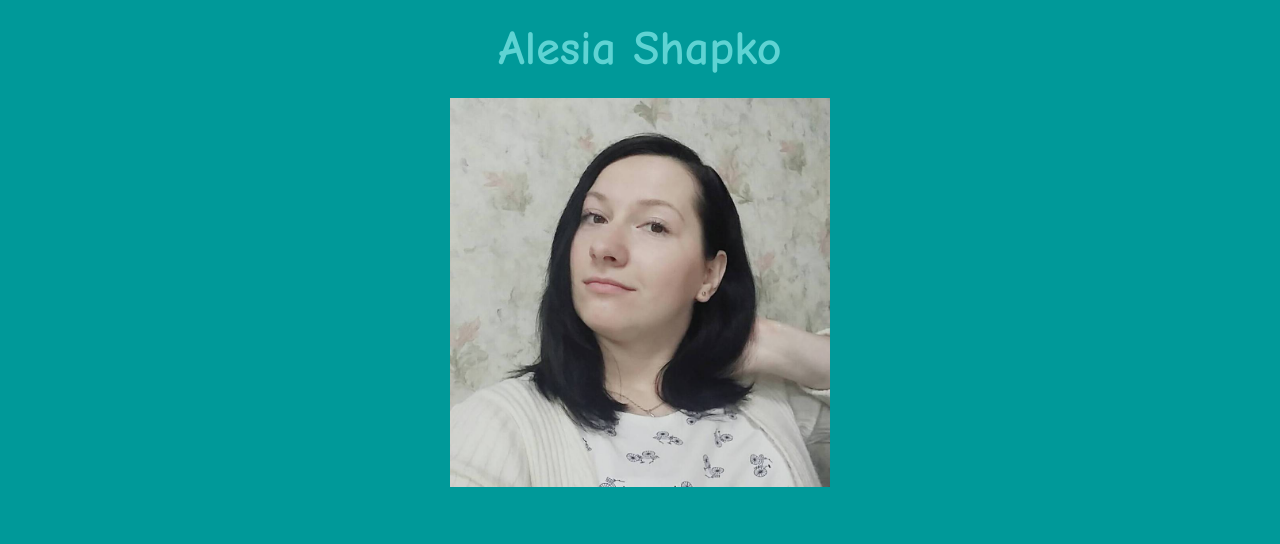
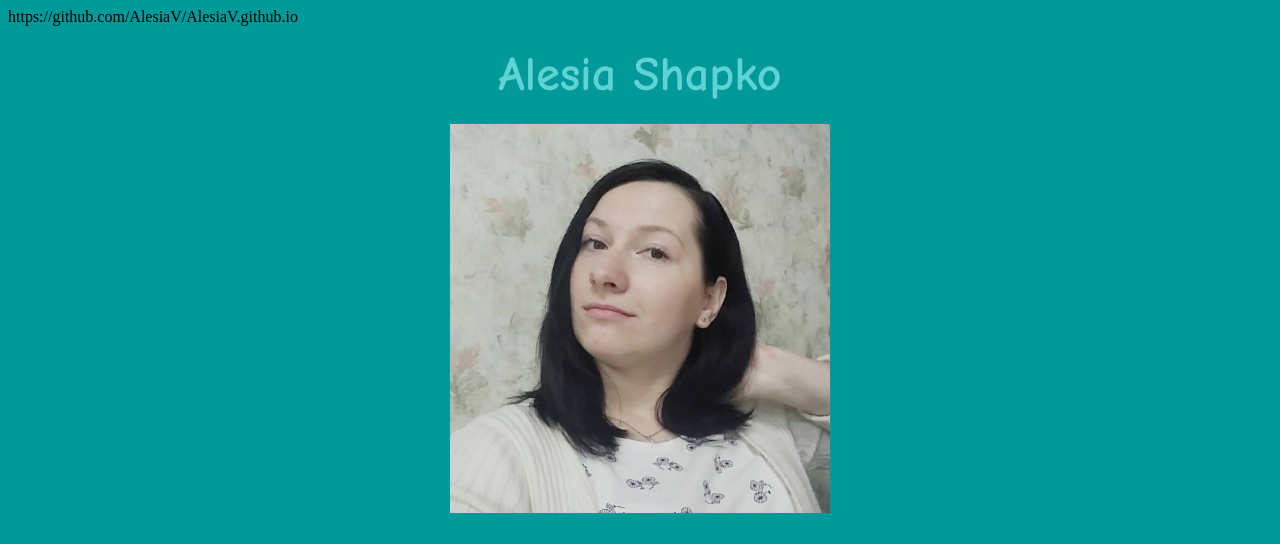
Before and after one commit to AlesiaV/AlesiaV.github.io, a plain HTML site: page My portfolio.html in a window 1280 px wide. Shown: the top 544 px of the page. Drawn offline with Linux system fonts and the light colour scheme; files whose address does not match are found by name.

Commit message:
Update My portfolio.html

```diff
--- a/My portfolio.html
+++ b/My portfolio.html
@@ -9,6 +9,7 @@
      </style>
 </head>
 <body bgcolor=#009999>
+	https://github.com/AlesiaV/AlesiaV.github.io
 	<H1 align=center><font face="COMIC SANS MS", size=7 color=#5FD3D3> Alesia Shapko </font><H1>
 	<center>
 		<img src="C:\Users\alesia\Desktop\Мои фото\photo.jpg" width=380 alt="Photo Alesia Shapko">
```
